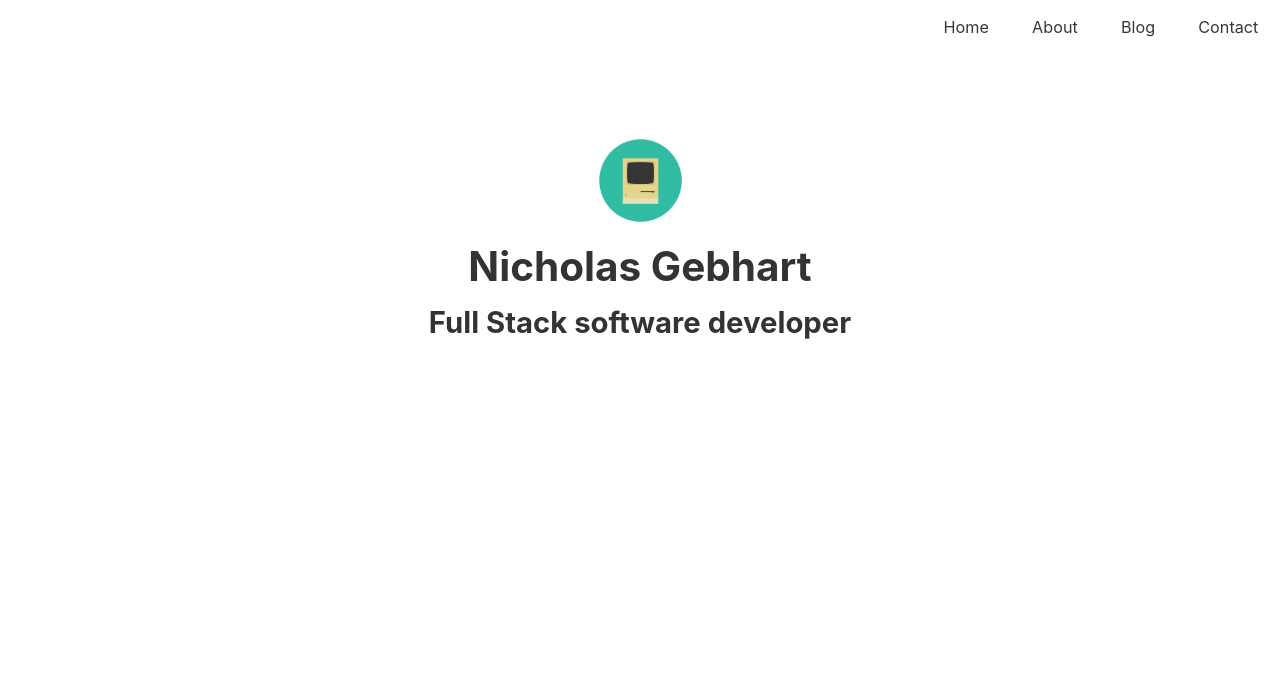
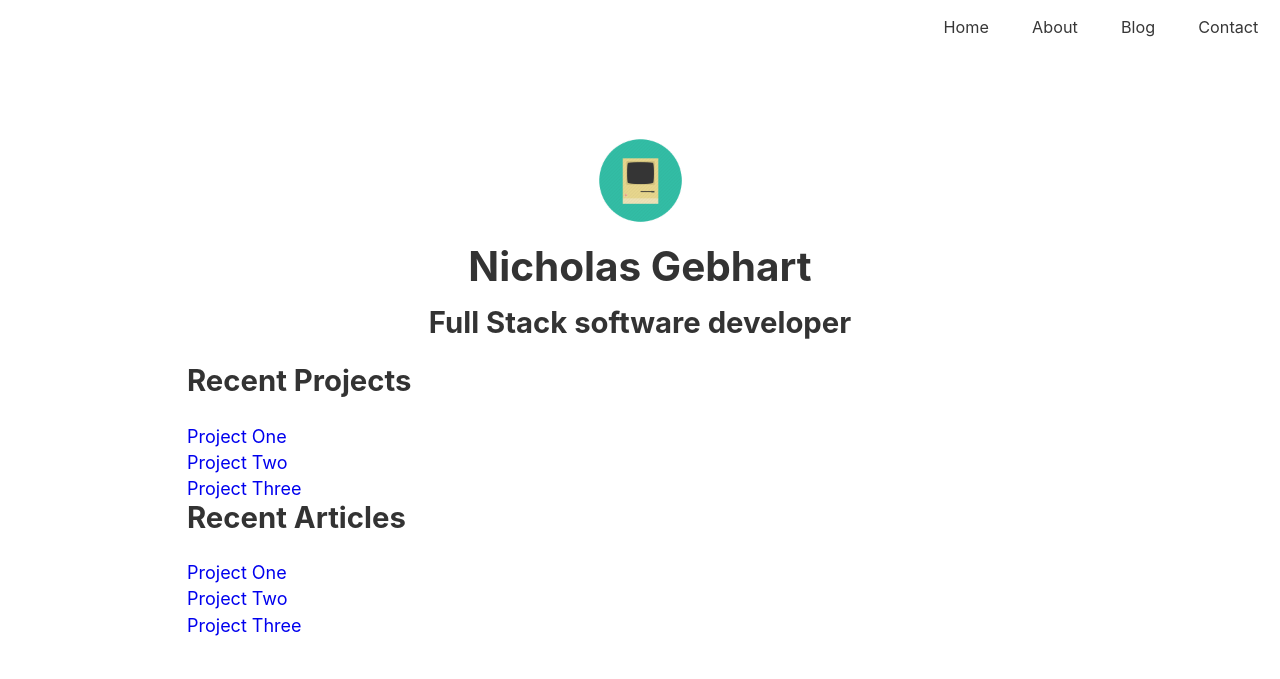
Before and after one commit to gebhartn/gebhart.website, a Gatsby site: page / in a window 1280 px wide. Shown: the top 679 px of the page. Built offline with nearby package versions, Linux system fonts and the light colour scheme; Gatsby itself is replaced by a stand-in of ours.

Commit message:
chore: updates static pages

```diff
--- a/src/pages/index.js
+++ b/src/pages/index.js
@@ -3,15 +3,25 @@ import Helmet from 'react-helmet'
 import Layout from '../layout'
 import SEO from '../components/SEO'
 import Hero from '../components/Hero'
-import config from '../../data/SiteConfig'
-import { container } from './index.module.scss'
+import Card from '../components/Card'
+import { siteTitle } from '../../data/SiteConfig'
+import projects from '../../data/projects'
+import { container, section } from './index.module.scss'
 
 export default () => (
   <Layout>
     <SEO />
-    <Helmet title={`${config.siteTitle} - Full Stack Software Developer`} />
+    <Helmet title={`${siteTitle} - Full Stack Software Developer`} />
     <div className={container}>
       <Hero />
+      <section className={section}>
+        <h2>Recent Projects</h2>
+        <Card content={projects} />
+      </section>
+      <section className={section}>
+        <h2>Recent Articles</h2>
+        <Card content={projects} />
+      </section>
     </div>
   </Layout>
 )
```
Also changed, not shown: src/pages/blog.js (added).
